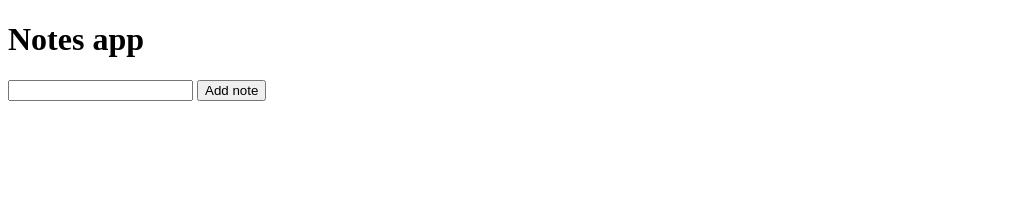
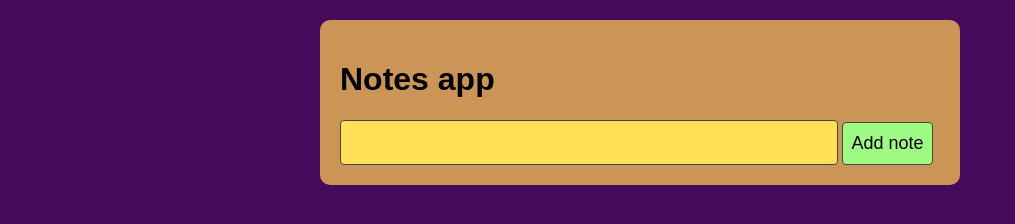
Before and after one commit to abodian/notes-app, a website with bundled scripts: page index.html in a window 1280 px wide. Shown: the whole page, without its empty margins (0-1015 px from the left). Built offline with nearby package versions, Linux system fonts and the light colour scheme.

Commit message:
css added

```diff
--- a/index.html
+++ b/index.html
@@ -1,6 +1,7 @@
 <!DOCTYPE html>
 <html>
   <head>
+    <link rel="stylesheet" href="styles.css" />
     <title>Notes app</title>
   </head>
   <body>
--- a/notesClient.js
+++ b/notesClient.js
@@ -10,7 +10,7 @@ class NotesClient {
       });
   }
 
-  createNote(note) {
+  createNote(note, errorCallback) {
     fetch("http://localhost:3000/notes", {
       method: "POST",
       headers: {
@@ -21,6 +21,9 @@ class NotesClient {
       .then((response) => response.json())
       .then((note) => {
         console.log("Success", note);
+      })
+      .catch((error) => {
+        errorCallback(error);
       });
   }
 }
--- a/notesView.js
+++ b/notesView.js
@@ -29,7 +29,9 @@ class NotesView {
 
   addNewNote(newNote) {
     this.model.addNote(newNote);
-    this.client.createNote(newNote);
+    this.client.createNote(newNote, () => {
+      this.displayError("Oops, something went wrong with submitting a note!");
+    });
     this.displayNotes();
   }
 
--- /dev/null
+++ b/styles.css
@@ -0,0 +1,41 @@
+h1,
+p,
+* {
+  font-family: sans-serif;
+}
+
+html {
+  background: #440b5d;
+}
+
+body {
+  background: rgb(203, 149, 87);
+  width: 600px;
+  margin: auto;
+  margin-top: 20px;
+  padding: 20px;
+  border-radius: 10px;
+}
+
+.note {
+  border-bottom: 1px solid #aaa;
+  padding: 15px;
+}
+
+input[type="text"] {
+  width: 80%;
+  background: #ffe056;
+  border-radius: 4px;
+  padding: 10px 8px;
+  border: 1px solid #444;
+  font-size: 20px;
+}
+
+button {
+  background: #9efa82;
+  border-radius: 4px;
+  padding: 10px 8px;
+  border: 1px solid #444;
+  font-size: 18px;
+  cursor: pointer;
+}
```
